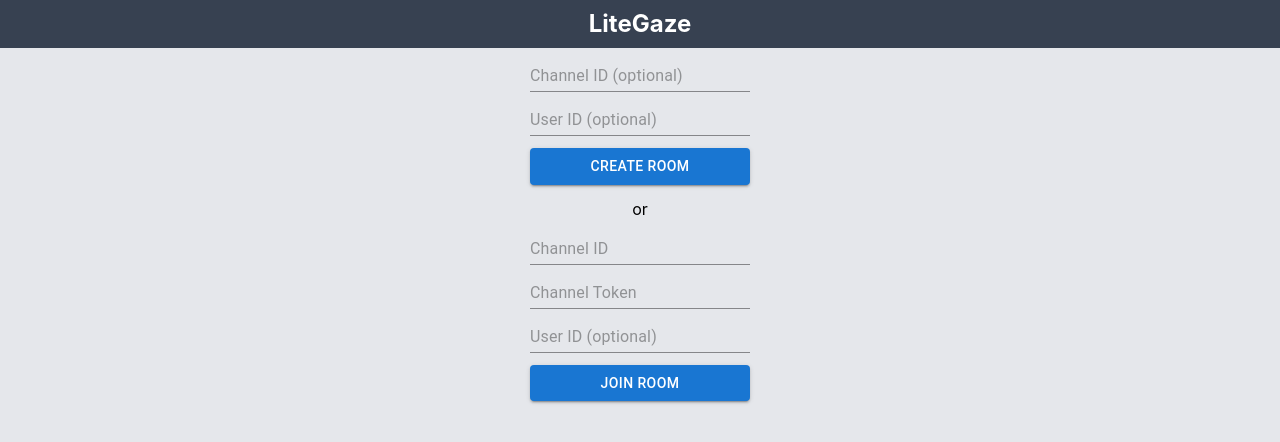
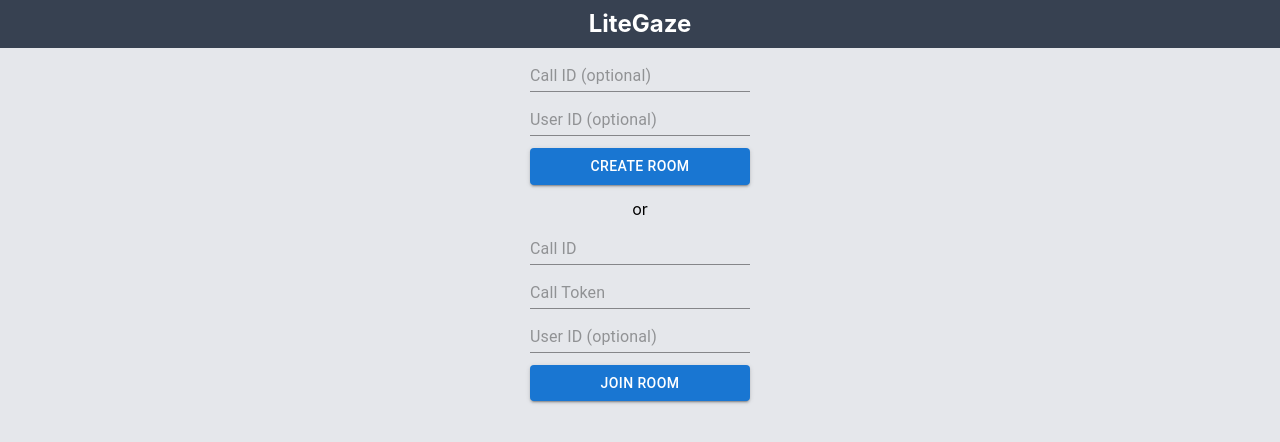
Before and after one commit to yamakov03/conference-web, a React (Create React App) app in the folder client/: page / in a window 1280 px wide. Shown: the top 442 px of the page. Built offline with nearby package versions, Linux system fonts and the light colour scheme; no server answers; what agora-rtc-sdk-ng would draw is missing.

Commit message:
updated usersViewLog to work with strings

```diff
--- a/client/src/App.jsx
+++ b/client/src/App.jsx
@@ -47,7 +47,7 @@ function App() {
               <Input
                 type="text"
                 name="channelId"
-                placeholder="Channel ID (optional)"
+                placeholder="Call ID (optional)"
                 onChange={(e) => setChannel(e.target.value)}
               />
               <Input
@@ -65,13 +65,13 @@ function App() {
               <Input
                 type="text"
                 name="channelId"
-                placeholder="Channel ID"
+                placeholder="Call ID"
                 onChange={(e) => setChannel(e.target.value)}
               />
               <Input
                 type="text"
                 name="token"
-                placeholder="Channel Token"
+                placeholder="Call Token"
                 onChange={(e) => setToken(e.target.value)}
               />
               <Input
--- a/client/src/components/VideoRoom.jsx
+++ b/client/src/components/VideoRoom.jsx
@@ -116,7 +116,7 @@ export const VideoRoom = ({ token, channel, userId }) => {
         <ul>
           {
             Object.entries(usersViewMap)
-              .filter(([key, value]) => key !== null && value !== null && key !== '_id' && users.map((user) => (user.uid)).includes(parseInt(key)))
+              .filter(([key, value]) => key !== null && value !== null && key !== '_id' && users.map((user) => (user.uid)).includes(key))
               .slice(0, 10)
               .map(([key, value]) => (
                 <li key={key}>{key} 👁️ {value}</li>
@@ -134,7 +134,7 @@ export const VideoRoom = ({ token, channel, userId }) => {
             user={user}
             isLocalUser={user.uid === client.uid}
             localUserUid={client.uid}
-            isReceiver={usersViewMap[parseInt(user.uid)] === parseInt(client.uid)}
+            isReceiver={usersViewMap[toString(user.uid)] === toString(client.uid)}
             users={users}
             index={index}
             clickedIndex={clickedIndex}
```
Also changed, not shown: 1 other file (tests, documents, lock files or other folders).
